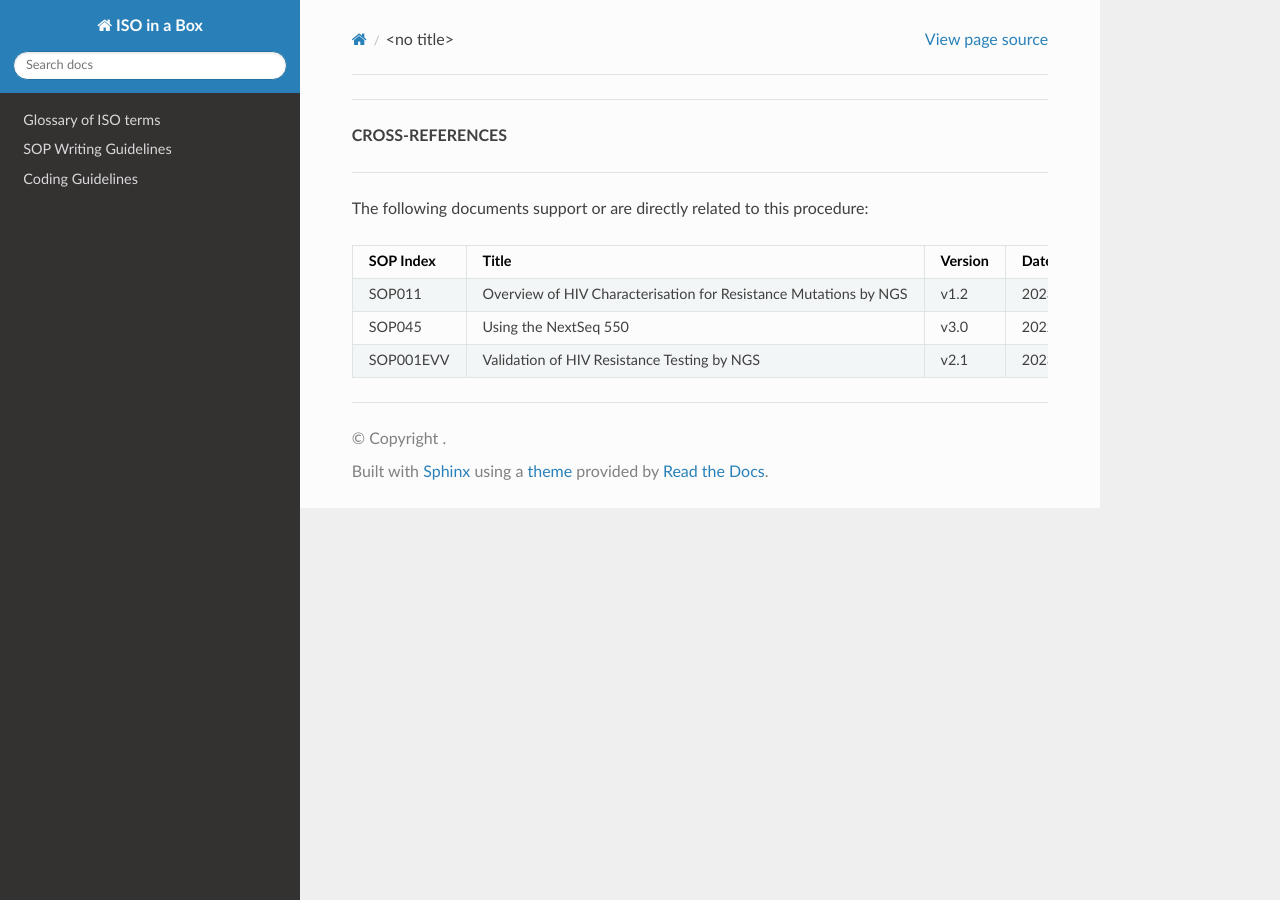
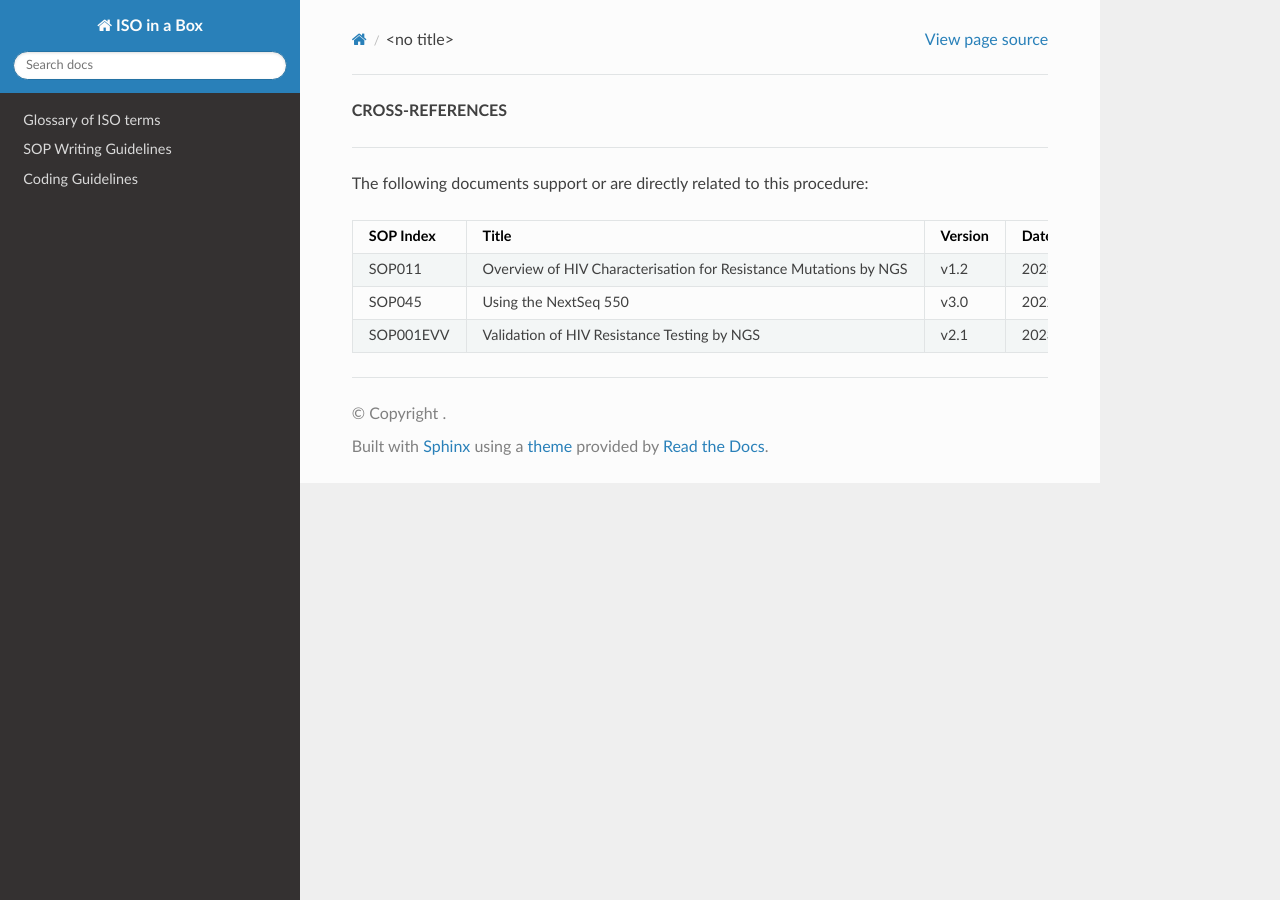
Before and after one commit to ASendellPrice/IIB-rtd, a Sphinx documentation site: the page built from docs/source/sop_guide/cross_references/example_bioinformatics.rst, in a window 1280 px wide. Built offline with Sphinx 7.4.7 and the Read the Docs theme 3.1.0, drawn with Linux system fonts in a browser that asks for light colours; pages that are not in the unit, such as notebooks, are missing from menus.

Commit message:
Undoing format change

```diff
--- a/docs/source/sop_guide/cross_references/example_bioinformatics.rst
+++ b/docs/source/sop_guide/cross_references/example_bioinformatics.rst
@@ -1,7 +1,3 @@
-.. raw:: html
-
-   <hr>
-
 .. rubric:: CROSS-REFERENCES
 
 .. raw:: html
```
